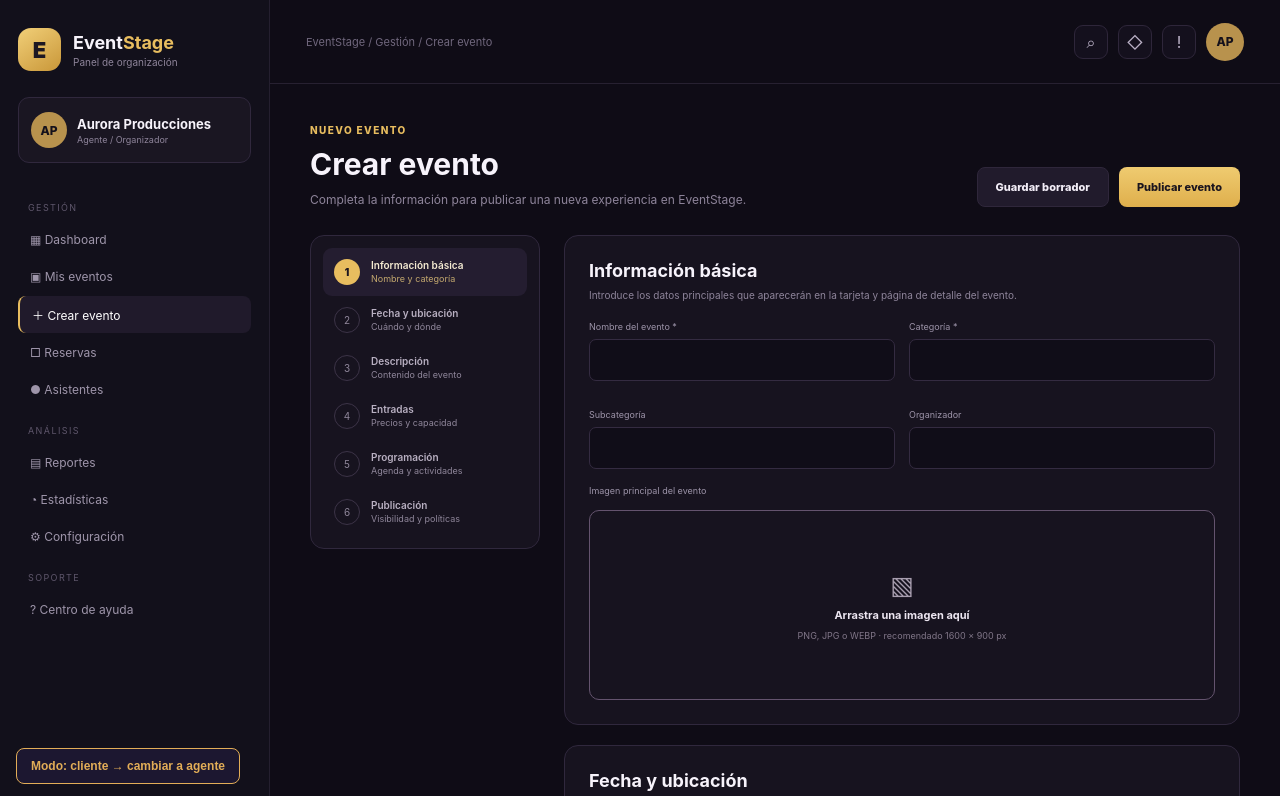
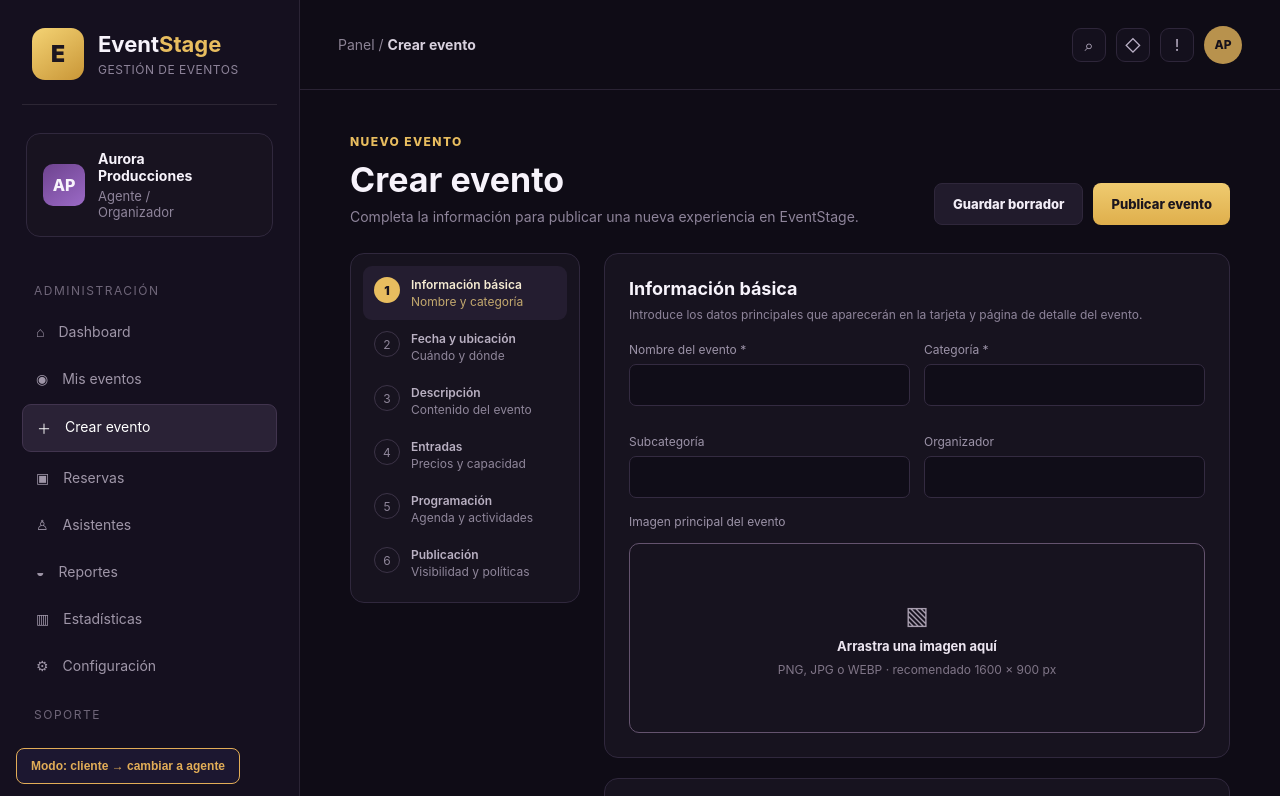
Before and after one commit to Nico752-M/PI-4-semestre, a plain HTML site: page frontend/src/crear-evento.html in a window 1280 px wide. Shown: the top 796 px of the page. Drawn offline with Linux system fonts and the light colour scheme.

Commit message:
Correciones en los espacios de seccion

```diff
--- a/frontend/src/crear-evento.css
+++ b/frontend/src/crear-evento.css
@@ -21,77 +21,51 @@ button,input,textarea{font:inherit}
 .app{
   min-height:100vh;
   display:grid;
-  grid-template-columns:270px 1fr;
+  grid-template-columns:300px 1fr;
 }
 
 .sidebar{
-  position:fixed;
-  inset:0 auto 0 0;
-  width:270px;
-  padding:28px 18px;
-  background:var(--sidebar);
-  border-right:1px solid #241f2f;
+  position:fixed;inset:0 auto 0 0;width:300px;
+  background:#15101f;border-right:1px solid #2b2435;padding:28px 22px;
+}
+.brand{display:flex;gap:14px;align-items:center;padding:0 10px 24px;border-bottom:1px solid #2c2634}
+.brand-icon{
+  width:52px;height:52px;border-radius:13px;display:grid;place-items:center;
+  color:#1d1620;background:linear-gradient(145deg,#f4d374,#c99637);font-size:23px;font-weight:900
+}
+.brand h1{margin:0;font-size:22px}.brand h1 span{color:var(--gold)}
+.brand p{font-size:12px;color:var(--muted);margin:5px 0 0;letter-spacing:.5px}
+
+.profile-card{
+  display:flex;gap:13px;align-items:center;background:#181320;border:1px solid var(--border);
+  border-radius:14px;padding:16px;margin:28px 4px
+}
+.avatar{width:42px;height:42px;border-radius:10px;background:linear-gradient(145deg,#6e438f,#9b6ac6);display:grid;place-items:center;font-weight:800}
+.profile-card strong{font-size:14px;display:block}
+.profile-card small{font-size:13px;color:var(--muted);display:block;margin-top:5px;line-height:1.2}
+
+.profile{
+  width:38px;height:38px;border-radius:50%;display:grid;place-items:center;
+  background:#b8924d;color:#15111b;font-weight:800;font-size:12px;
 }
 
-.brand{
-  display:flex;
-  gap:12px;
-  align-items:center;
-  margin-bottom:26px;
-}
-.brand-icon{
-  width:43px;height:43px;border-radius:13px;
-  display:grid;place-items:center;
-  background:linear-gradient(145deg,#f1cf78,#c99739);
-  color:#1d1722;
-  font-weight:900;
-  font-size:22px;
-}
-.brand h1{font-size:18px;margin:0}
-.brand h1 span{color:var(--gold)}
-.brand p{margin:3px 0 0;font-size:10px;color:var(--muted)}
-
-.company-card{
-  display:flex;align-items:center;gap:10px;
-  padding:14px 12px;margin-bottom:22px;
-  border:1px solid var(--border);
-  border-radius:11px;background:#1a1622;
-}
-.avatar,.profile{
-  width:36px;height:36px;border-radius:50%;
-  display:grid;place-items:center;
-  background:#b8924d;color:#15111b;font-weight:800;font-size:12px;
-}
-.company-card strong{display:block;font-size:13px}
-.company-card small{display:block;color:var(--muted);font-size:9px;margin-top:2px}
-
 nav{display:flex;flex-direction:column}
-.nav-title{
-  color:#5e566b;
-  font-size:9px;
-  letter-spacing:1.4px;
-  margin:17px 10px 8px;
-}
-nav a{
-  color:#9e95aa;text-decoration:none;
-  padding:10px 12px;border-radius:8px;
-  font-size:12px;margin:1px 0;
-}
-nav a:hover{background:#181421;color:white}
-nav a.active{
-  background:#201a2b;color:#fff;
-  border-left:2px solid var(--gold);
-}
+.nav-title{font-size:12px;letter-spacing:1.5px;color:#6f6679;margin:18px 12px 10px}
+nav a{display:flex;gap:14px;padding:13px 14px;margin:2px 0;border-radius:9px;color:#9f96a8;font-size:14px;text-decoration:none}
+nav a:hover{background:#1d1728;color:white}
+nav a.active{background:#2a2236;border:1px solid #41344e;color:#fff}
+nav a.active:first-letter{color:var(--gold)}
 
 .main{grid-column:2}
 
 .topbar{
-  height:84px;
-  padding:0 36px;
-  border-bottom:1px solid #272131;
+  height:90px;
+  padding:0 38px;
+  border-bottom:1px solid #2a2334;
   display:flex;align-items:center;justify-content:space-between;
 }
-.topbar p{color:#70677d;font-size:11px}
+.topbar p{margin:0;color:#8c8395;font-size:14px}
+.topbar strong{color:#d8d1de}
 .top-actions{display:flex;align-items:center;gap:10px}
 .icon-btn{
   width:34px;height:34px;border-radius:9px;
@@ -101,9 +75,9 @@ nav a.active{
 .profile{width:38px;height:38px}
 
 .content{
-  max-width:1280px;
+  max-width:1340px;
   margin:0 auto;
-  padding:34px 40px 54px;
+  padding:40px 50px 70px;
 }
 
 .page-heading{
@@ -112,19 +86,19 @@ nav a.active{
 }
 .eyebrow{
   color:var(--gold);
-  font-size:10px;font-weight:800;letter-spacing:1.4px;
+  font-size:12px;font-weight:800;letter-spacing:1.4px;
 }
 .page-heading h2{
-  font-size:30px;margin:8px 0 10px;
+  font-size:34px;margin:9px 0 8px;
 }
 .page-heading p{
-  margin:0;color:var(--muted);font-size:12px;
+  margin:0;color:var(--muted);font-size:14px;
 }
 .heading-actions,.bottom-actions{display:flex;gap:10px}
 
 .btn{
   border:0;border-radius:8px;
-  padding:12px 18px;font-weight:800;font-size:11px;
+  padding:12px 18px;font-weight:800;font-size:13px;
   cursor:pointer;
 }
 .btn.secondary{
@@ -153,10 +127,10 @@ nav a.active{
 .step>span{
   flex:0 0 26px;height:26px;border-radius:50%;
   border:1px solid #3c3347;
-  display:grid;place-items:center;font-size:10px;
+  display:grid;place-items:center;font-size:12px;
 }
-.step strong{display:block;font-size:10px;color:#b9b0c2;font-weight:600}
-.step small{display:block;font-size:9px;margin-top:2px}
+.step strong{display:block;font-size:12px;color:#b9b0c2;font-weight:600}
+.step small{display:block;font-size:12px;margin-top:2px}
 .step.active{background:#241d30}
 .step.active>span{background:var(--gold);color:#1d1620;border:0;font-weight:900}
 .step.active strong{color:#f5ebd2}
@@ -171,17 +145,18 @@ nav a.active{
   padding:24px;
 }
 .card h3{font-size:18px;margin:0 0 8px}
-.section-help{margin:0 0 20px;color:var(--muted);font-size:10px}
+.section-help{margin:0 0 20px;color:var(--muted);font-size:12px}
 
 .grid{display:grid;gap:14px}
 .grid.two{grid-template-columns:1fr 1fr}
 
 label{
   display:block;color:#9c93a8;
-  font-size:9px;
+  font-size:12px;
   margin-bottom:14px;
 }
 input,textarea{
+  font-size:14px;
   width:100%;
   margin-top:7px;
   border:1px solid #342b41;
@@ -207,8 +182,8 @@ input:focus,textarea:focus{border-color:#776347;box-shadow:0 0 0 2px rgba(232,18
   gap:8px;color:#a89eaf;
 }
 .upload-icon{font-size:25px}
-.upload strong{font-size:11px;color:#ece5f0}
-.upload small{font-size:9px;color:#807688}
+.upload strong{font-size:13px;color:#ece5f0}
+.upload small{font-size:12px;color:#807688}
 
 .ticket-row{
   display:grid;
@@ -231,7 +206,7 @@ input:focus,textarea:focus{border-color:#776347;box-shadow:0 0 0 2px rgba(232,18
   width:100%;height:40px;
   border:1px solid #655771;
   background:transparent;color:var(--gold);
-  border-radius:7px;font-size:11px;cursor:pointer;
+  border-radius:7px;font-size:13px;cursor:pointer;
 }
 
 .program-row{
@@ -250,8 +225,8 @@ input:focus,textarea:focus{border-color:#776347;box-shadow:0 0 0 2px rgba(232,18
   display:flex;align-items:center;justify-content:space-between;
   padding:14px 0;border-bottom:1px solid #2b2335;
 }
-.switch-row strong{display:block;font-size:12px}
-.switch-row small{display:block;color:var(--muted);font-size:9px;margin-top:3px}
+.switch-row strong{display:block;font-size:14px}
+.switch-row small{display:block;color:var(--muted);font-size:12px;margin-top:3px}
 .switch{margin:0}
 .switch input{display:none}
 .switch span{
@@ -269,18 +244,16 @@ input:focus,textarea:focus{border-color:#776347;box-shadow:0 0 0 2px rgba(232,18
 .notice{
   margin-top:12px;padding:14px 16px;
   background:#211b2a;border-left:3px solid var(--gold);
-  color:#a59bae;font-size:9px;border-radius:6px;
+  color:#a59bae;font-size:12px;border-radius:6px;
 }
 
 .bottom-actions{justify-content:flex-end}
-footer{color:#5d5468;font-size:9px;margin-top:28px}
+footer{color:#5d5468;font-size:12px;margin-top:28px}
 
-@media (max-width: 1050px){
+@media (max-width: 1100px){
   .app{grid-template-columns:1fr}
-  .sidebar{position:static;width:auto;height:auto;border-right:0;border-bottom:1px solid #241f2f}
+  .sidebar{position:static;width:auto}
   .main{grid-column:1}
-  nav{display:grid;grid-template-columns:repeat(3,1fr);gap:4px}
-  .nav-title{grid-column:1/-1}
   .layout{grid-template-columns:1fr}
   .steps{position:static;display:grid;grid-template-columns:repeat(3,1fr)}
 }
@@ -296,12 +269,10 @@ footer{color:#5d5468;font-size:9px;margin-top:28px}
   .ticket-row .remove{grid-column:2;justify-self:end}
   .program-row{grid-template-columns:1fr}
   .steps{grid-template-columns:1fr 1fr}
-  nav{grid-template-columns:1fr 1fr}
 }
 
 @media (max-width: 480px){
   .steps{grid-template-columns:1fr}
-  nav{grid-template-columns:1fr}
   .card{padding:18px}
   .ticket-row{grid-template-columns:1fr}
   .ticket-row .remove{grid-column:1;justify-self:end}
--- a/frontend/src/crear-evento.html
+++ b/frontend/src/crear-evento.html
@@ -13,39 +13,37 @@
         <div class="brand-icon">E</div>
         <div>
           <h1>Event<span>Stage</span></h1>
-          <p>Panel de organización</p>
+          <p>GESTIÓN DE EVENTOS</p>
         </div>
       </div>
 
-      <div class="company-card">
+      <div class="profile-card">
         <div class="avatar">AP</div>
         <div>
-          <strong>Aurora Producciones</strong>
-          <small>Agente / Organizador</small>
+          <strong>Aurora<br>Producciones</strong>
+          <small>Agente /<br>Organizador</small>
         </div>
       </div>
 
       <nav>
-        <p class="nav-title">GESTIÓN</p>
-        <a href="#">▦ Dashboard</a>
-        <a href="mis-eventos.html">▣ Mis eventos</a>
-        <a class="active" href="#">＋ Crear evento</a>
-        <a href="#">□ Reservas</a>
-        <a href="#">● Asistentes</a>
-
-        <p class="nav-title">ANÁLISIS</p>
-        <a href="#">▤ Reportes</a>
-        <a href="#">◔ Estadísticas</a>
-        <a href="#">⚙ Configuración</a>
+        <p class="nav-title">ADMINISTRACIÓN</p>
+        <a href="#">⌂ <span>Dashboard</span></a>
+        <a href="mis-eventos.html">◉ <span>Mis eventos</span></a>
+        <a href="crear-evento.html" class="active">＋ <span>Crear evento</span></a>
+        <a href="#">▣ <span>Reservas</span></a>
+        <a href="#">♙ <span>Asistentes</span></a>
+        <a href="#">◒ <span>Reportes</span></a>
+        <a href="#">▥ <span>Estadísticas</span></a>
+        <a href="#">⚙ <span>Configuración</span></a>
 
         <p class="nav-title">SOPORTE</p>
-        <a href="#">? Centro de ayuda</a>
+        <a href="#">? <span>Centro de ayuda</span></a>
       </nav>
     </aside>
 
     <main class="main">
       <header class="topbar">
-        <p>EventStage / Gestión / Crear evento</p>
+        <p>Panel / <strong>Crear evento</strong></p>
         <div class="top-actions">
           <button class="icon-btn">⌕</button>
           <button class="icon-btn">◇</button>
--- a/frontend/src/mis-eventos.css
+++ b/frontend/src/mis-eventos.css
@@ -28,19 +28,19 @@ button,input,select{font:inherit}
   color:#1d1620;background:linear-gradient(145deg,#f4d374,#c99637);font-size:23px;font-weight:900
 }
 .brand h1{margin:0;font-size:22px}.brand h1 span{color:var(--gold)}
-.brand p{font-size:10px;color:var(--muted);margin:5px 0 0;letter-spacing:.5px}
+.brand p{font-size:12px;color:var(--muted);margin:5px 0 0;letter-spacing:.5px}
 
 .profile-card{
   display:flex;gap:13px;align-items:center;background:#181320;border:1px solid var(--border);
   border-radius:14px;padding:16px;margin:28px 4px
 }
 .avatar{width:42px;height:42px;border-radius:10px;background:linear-gradient(145deg,#6e438f,#9b6ac6);display:grid;place-items:center;font-weight:800}
-.profile-card strong{font-size:13px;display:block}
-.profile-card small{font-size:11px;color:var(--muted);display:block;margin-top:5px;line-height:1.2}
+.profile-card strong{font-size:14px;display:block}
+.profile-card small{font-size:13px;color:var(--muted);display:block;margin-top:5px;line-height:1.2}
 
 nav{display:flex;flex-direction:column}
-.nav-title{font-size:10px;letter-spacing:1.5px;color:#6f6679;margin:18px 12px 10px}
-nav a{display:flex;gap:14px;padding:13px 14px;margin:2px 0;border-radius:9px;color:#9f96a8;font-size:13px}
+.nav-title{font-size:12px;letter-spacing:1.5px;color:#6f6679;margin:18px 12px 10px}
+nav a{display:flex;gap:14px;padding:13px 14px;margin:2px 0;border-radius:9px;color:#9f96a8;font-size:14px}
 nav a:hover{background:#1d1728;color:white}
 nav a.active{background:#2a2236;border:1px solid #41344e;color:#fff}
 nav a.active:first-letter{color:var(--gold)}
@@ -48,24 +48,24 @@ nav a.active:first-letter{color:var(--gold)}
 .main{grid-column:2}
 .topbar{
   height:90px;padding:0 38px;display:flex;align-items:center;justify-content:space-between;
-  border-bottom:1px solid #2a2334;color:#8c8395;font-size:12px
+  border-bottom:1px solid #2a2334;color:#8c8395;font-size:14px
 }
 .topbar strong{color:#d8d1de}
 .top-actions{display:flex;gap:10px}
-.btn{border:0;border-radius:9px;padding:12px 18px;font-size:12px;cursor:pointer}
+.btn{border:0;border-radius:9px;padding:12px 18px;font-size:14px;cursor:pointer}
 .btn.secondary{background:#231c2d;color:#ddd7e3;border:1px solid #342b41}
 .btn.primary{background:linear-gradient(180deg,#edca6b,#d9a84c);color:#201821;font-weight:800}
 
 .content{max-width:1340px;margin:auto;padding:40px 50px 70px}
-.eyebrow{color:var(--gold);font-size:10px;font-weight:800;letter-spacing:1.6px}
+.eyebrow{color:var(--gold);font-size:12px;font-weight:800;letter-spacing:1.6px}
 h2{font-size:34px;margin:9px 0 8px}
-.subtitle{font-size:12px;color:var(--muted);margin:0 0 30px}
+.subtitle{font-size:14px;color:var(--muted);margin:0 0 30px}
 
 .stats-grid{display:grid;grid-template-columns:repeat(4,1fr);gap:16px}
 .stat-card{background:var(--panel);border:1px solid var(--border);border-radius:14px;padding:20px}
-.stat-card>span{font-size:11px;color:var(--muted)}
+.stat-card>span{font-size:13px;color:var(--muted)}
 .stat-card>strong{display:block;font-size:30px;margin:11px 0}
-.stat-card>div{display:flex;justify-content:space-between;color:#b0a7b7;font-size:10px}
+.stat-card>div{display:flex;justify-content:space-between;color:#b0a7b7;font-size:12px}
 .positive{color:#49b984!important}
 
 .filters{
@@ -73,51 +73,51 @@ h2{font-size:34px;margin:9px 0 8px}
   padding:18px;display:grid;grid-template-columns:2fr 1.1fr 1.1fr .8fr .9fr;gap:10px
 }
 .filters input,.filters select{
-  height:42px;background:#110e18;border:1px solid #3a3047;border-radius:8px;color:#bbb1c3;padding:0 12px;outline:none
+  font-size:14px;height:42px;background:#110e18;border:1px solid #3a3047;border-radius:8px;color:#bbb1c3;padding:0 12px;outline:none
 }
 
 .panel{background:var(--panel);border:1px solid var(--border);border-radius:14px}
 .events-panel{margin-top:20px;overflow:hidden}
 .panel-head{padding:22px;display:flex;justify-content:space-between;align-items:center;border-bottom:1px solid #2d2538}
-.panel-head strong{font-size:14px}.panel-head small{font-size:10px;color:var(--muted)}
-.mini-btn{background:#211a2c;border:1px solid #372d43;color:#a79daf;border-radius:8px;padding:8px 10px;font-size:10px}
+.panel-head strong{font-size:14px}.panel-head small{font-size:12px;color:var(--muted)}
+.mini-btn{background:#211a2c;border:1px solid #372d43;color:#a79daf;border-radius:8px;padding:8px 10px;font-size:12px}
 
 .table-wrap{overflow:auto}
 table{width:100%;border-collapse:collapse;min-width:980px}
 thead th{
-  text-align:left;font-size:9px;letter-spacing:1px;color:#756c80;
+  text-align:left;font-size:12px;letter-spacing:1px;color:#756c80;
   padding:14px 20px;border-bottom:1px solid #2a2234;font-weight:700
 }
-tbody td{padding:18px 20px;border-bottom:1px solid #2b2335;font-size:11px;color:#c7bfce}
+tbody td{padding:18px 20px;border-bottom:1px solid #2b2335;font-size:13px;color:#c7bfce}
 .event-cell{display:flex;gap:13px;align-items:center}
 .event-icon{
   width:48px;height:48px;border-radius:10px;background:linear-gradient(145deg,#382249,#6d4190);
   display:grid;place-items:center;color:#f3d377;font-size:20px;flex:0 0 48px
 }
-.event-cell strong{display:block;color:#f3eef5;font-size:11px}
-.event-cell small{display:block;color:#777080;font-size:9px;margin-top:4px}
+.event-cell strong{display:block;color:#f3eef5;font-size:13px}
+.event-cell small{display:block;color:#777080;font-size:12px;margin-top:4px}
 
 .progress{width:130px;height:6px;background:#332b3d;border-radius:20px;margin-top:8px;overflow:hidden}
 .progress i{display:block;height:100%;background:linear-gradient(90deg,#ddaf55,#f0cf73);border-radius:20px}
-.status{padding:7px 10px;border-radius:20px;font-size:8px;font-weight:800}
+.status{padding:7px 10px;border-radius:20px;font-size:11px;font-weight:800}
 .published{background:#123f31;color:#4cc58a}
 .draft{background:#3c2b11;color:#d6a843}
 .ended{background:#29252e;color:#b2a9b8}
 .actions{display:flex;gap:7px}
 .actions button,.pagination button{
-  background:#211a2b;border:1px solid #3a3048;color:#9d94a6;border-radius:7px;padding:8px 10px;font-size:9px
+  background:#211a2b;border:1px solid #3a3048;color:#9d94a6;border-radius:7px;padding:8px 10px;font-size:12px
 }
 .table-footer{padding:17px 22px;display:flex;justify-content:space-between;align-items:center}
-.table-footer small{font-size:9px;color:#7d7487}
+.table-footer small{font-size:12px;color:#7d7487}
 .pagination{display:flex;gap:7px}
 .pagination button.active{background:#7250a2;color:white}
 
 .lower-grid{display:grid;grid-template-columns:1.5fr 1fr;gap:20px;margin-top:20px}
 .performance,.upcoming,.quick-actions{padding:24px}
 .panel h3{margin:0 0 7px;font-size:16px}
-.panel p{color:var(--muted);font-size:10px;margin:0 0 20px}
+.panel p{color:var(--muted);font-size:12px;margin:0 0 20px}
 .perf-item{margin:15px 0}
-.perf-item>div:first-child{display:flex;justify-content:space-between;font-size:10px;color:#ada4b5}
+.perf-item>div:first-child{display:flex;justify-content:space-between;font-size:12px;color:#ada4b5}
 .perf-item strong{color:#eee8f0}
 .perf-bar{height:7px;background:#302838;border-radius:20px;margin-top:8px;overflow:hidden}
 .perf-bar i{display:block;height:100%;background:linear-gradient(90deg,#6f4c92,#e2bc65)}
@@ -126,17 +126,17 @@ tbody td{padding:18px 20px;border-bottom:1px solid #2b2335;font-size:11px;color:
   border:1px solid #332a3f;border-radius:10px;padding:16px;margin:10px 0;
   display:flex;justify-content:space-between;align-items:flex-start
 }
-.upcoming strong{font-size:11px}.upcoming small{display:block;color:#8d8497;font-size:9px;margin-top:5px}
-.upcoming b{color:var(--gold);font-size:9px}
+.upcoming strong{font-size:13px}.upcoming small{display:block;color:#8d8497;font-size:12px;margin-top:5px}
+.upcoming b{color:var(--gold);font-size:12px}
 
 .quick-actions{margin-top:20px}
 .quick-grid{display:grid;grid-template-columns:1fr 1fr;gap:12px}
 .quick-grid a{border:1px solid #362d43;border-radius:10px;padding:18px;display:block}
 .quick-grid a:hover{background:#1e1828}
-.quick-grid strong{font-size:11px}
-.quick-grid small{display:block;font-size:9px;color:#8e8598;margin-top:7px}
+.quick-grid strong{font-size:13px}
+.quick-grid small{display:block;font-size:12px;color:#8e8598;margin-top:7px}
 
-footer{font-size:9px;color:#5f5768;margin-top:48px}
+footer{font-size:12px;color:#5f5768;margin-top:48px}
 
 @media(max-width:1100px){
   .app{grid-template-columns:1fr}
--- a/frontend/src/styles.css
+++ b/frontend/src/styles.css
@@ -17,6 +17,7 @@
   --green: #82c5a6;
   --radius: 14px;
   --container: 1180px;
+  --bg-alt: #1a1330;
 }
 
 *,
@@ -358,12 +359,19 @@ main:focus {
 /* ---------- SECTIONS ---------- */
 
 .section {
-  padding: 56px 0;
+  padding: 36px 0;
 }
 
 .section h2 {
   margin: 0 0 22px;
   font-size: clamp(1.45rem, 6vw, 2rem);
+}
+
+/* Alterna el fondo: Cómo funciona, Eventos disponibles y Testimonios */
+main > .section:nth-of-type(odd) {
+  background: var(--bg-alt);
+  border-top: 1px solid var(--border);
+  border-bottom: 1px solid var(--border);
 }
 
 .categories-grid {
@@ -399,7 +407,7 @@ main:focus {
 }
 
 .step-card {
-  min-height: 190px;
+  min-height: 0;
   padding: 22px;
   border: 1px solid var(--border);
   border-radius: var(--radius);
@@ -718,7 +726,7 @@ blockquote {
   }
 
   .hero {
-    padding: 92px 0 68px;
+    padding: 64px 0 48px;
   }
 
   .search-box {
@@ -819,7 +827,7 @@ blockquote {
   }
 
   .section {
-    padding: 72px 0;
+    padding: 48px 0;
   }
 
   .categories-grid {
```
Also changed, not shown: frontend/src/historialdecompras.html (+35 -35 lines), frontend/src/misreservas.html (+39 -39 lines), frontend/src/perfil.html (+35 -35 lines).
